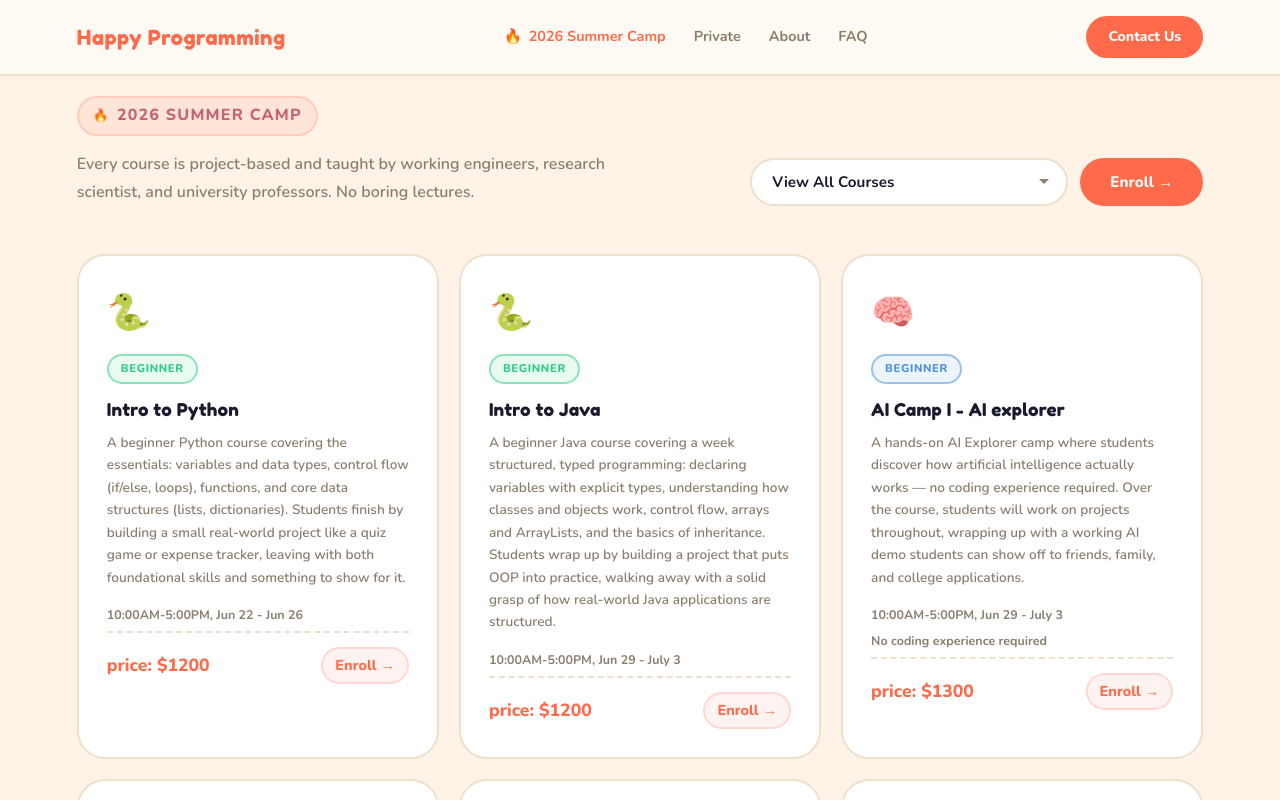
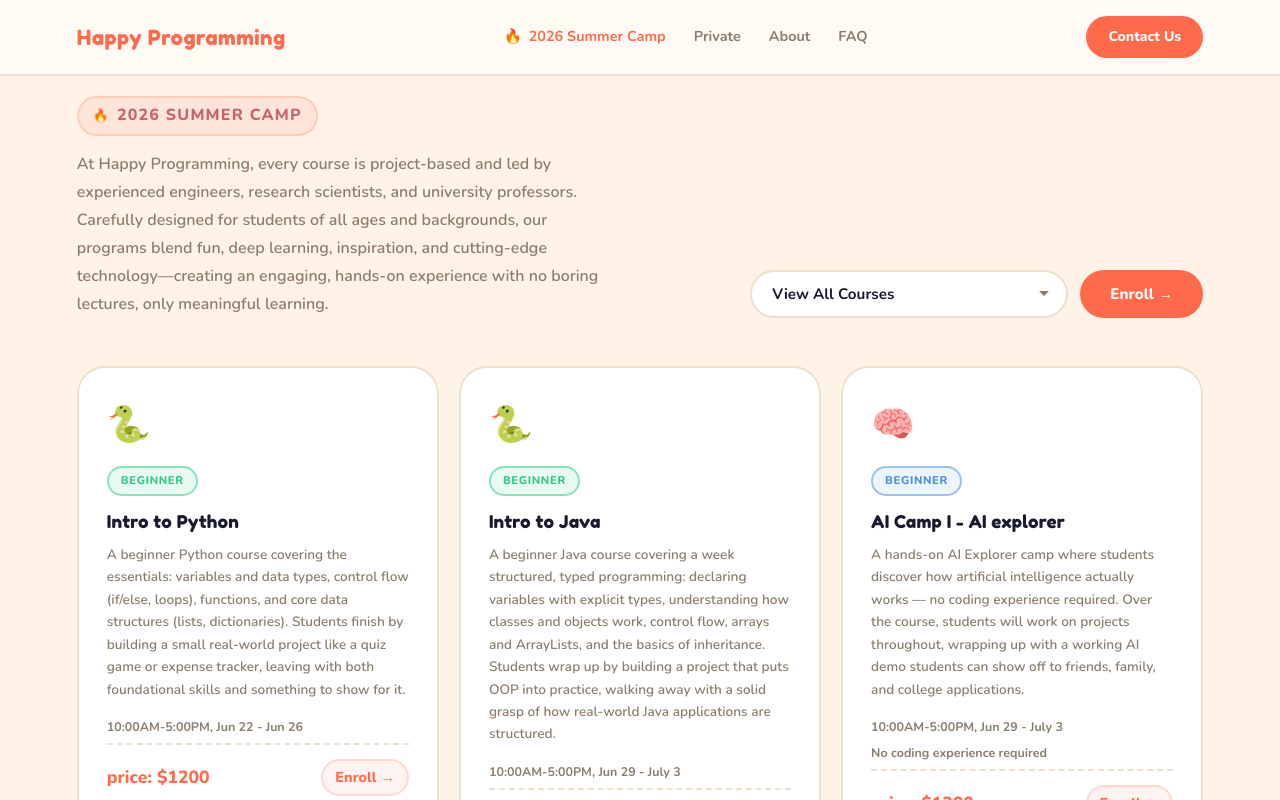
Before and after one commit to happy-programming-site/frontend, a React (Vite) app: page / in a window 1280 px wide. Shown: the top 800 px of the page. Built offline with nearby package versions, Linux system fonts and the light colour scheme.

Commit message:
add new course description.

```diff
--- a/src/components/Courses.jsx
+++ b/src/components/Courses.jsx
@@ -22,8 +22,12 @@ export default function Courses() {
             <span className={styles.summerLink}>2026 Summer Camp</span>{" "}
           </div>
           <p className='section-sub'>
-            Every course is project-based and taught by working engineers,
-            research scientist, and university professors. No boring lectures.
+            At Happy Programming, every course is project-based and led by
+            experienced engineers, research scientists, and university
+            professors. Carefully designed for students of all ages and
+            backgrounds, our programs blend fun, deep learning, inspiration, and
+            cutting-edge technology—creating an engaging, hands-on experience
+            with no boring lectures, only meaningful learning.
           </p>
         </div>
         <div className={styles.enrollDropdown}>
```
